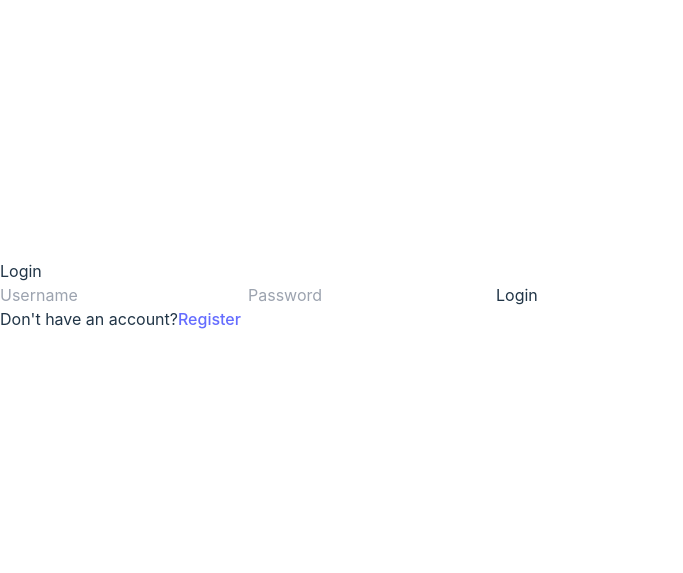
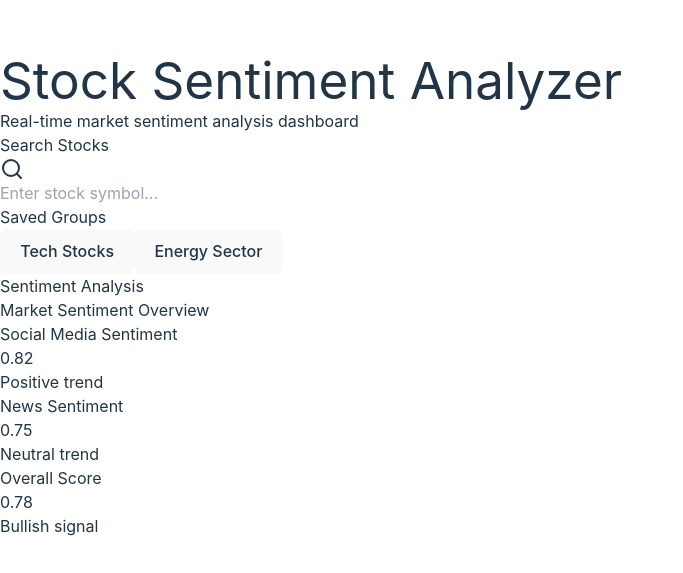
Before and after one commit to poke-key/stock-sentiment-analyzer, a React (Vite) app in the folder frontend/: page /dashboard in a window 1280 px wide. Shown: the part 105-678 px from the top of the page, without its empty margins (0-683 px from the left). Built offline with nearby package versions, Linux system fonts and the light colour scheme.

Commit message:
Create routes for all the components.
- Also installed reactor-dom

```diff
--- a/frontend/package.json
+++ b/frontend/package.json
@@ -17,6 +17,7 @@
     "lucide-react": "^0.475.0",
     "react": "^19.0.0",
     "react-dom": "^19.0.0",
+    "react-router": "^7.3.0",
     "recharts": "^2.15.1",
     "tailwind-merge": "^3.0.1"
   },
--- a/frontend/src/App.jsx
+++ b/frontend/src/App.jsx
@@ -1,13 +1,19 @@
 import Dashboard from './components/Dashboard'
+import Register from './components/Register'
 import Login from './components/Login'
-import Register from './components/Register'
+import { BrowserRouter as Router, Routes, Route, Link } from "react-router";
 
 
 function App() {
   return (
-    <div>
-      <Login />
-    </div>
+    <Router>
+      <Routes>
+        <Route path="/" element={<Login />} />
+        <Route path="/dashboard" element={<Dashboard/>} />
+        <Route path="/register" element={<Register/>} />
+        <Route path="/login" element={<Login/>} />
+      </Routes>
+    </Router>
   )
 }
 
```
Also changed, not shown: 1 other file (tests, documents, lock files or other folders).
